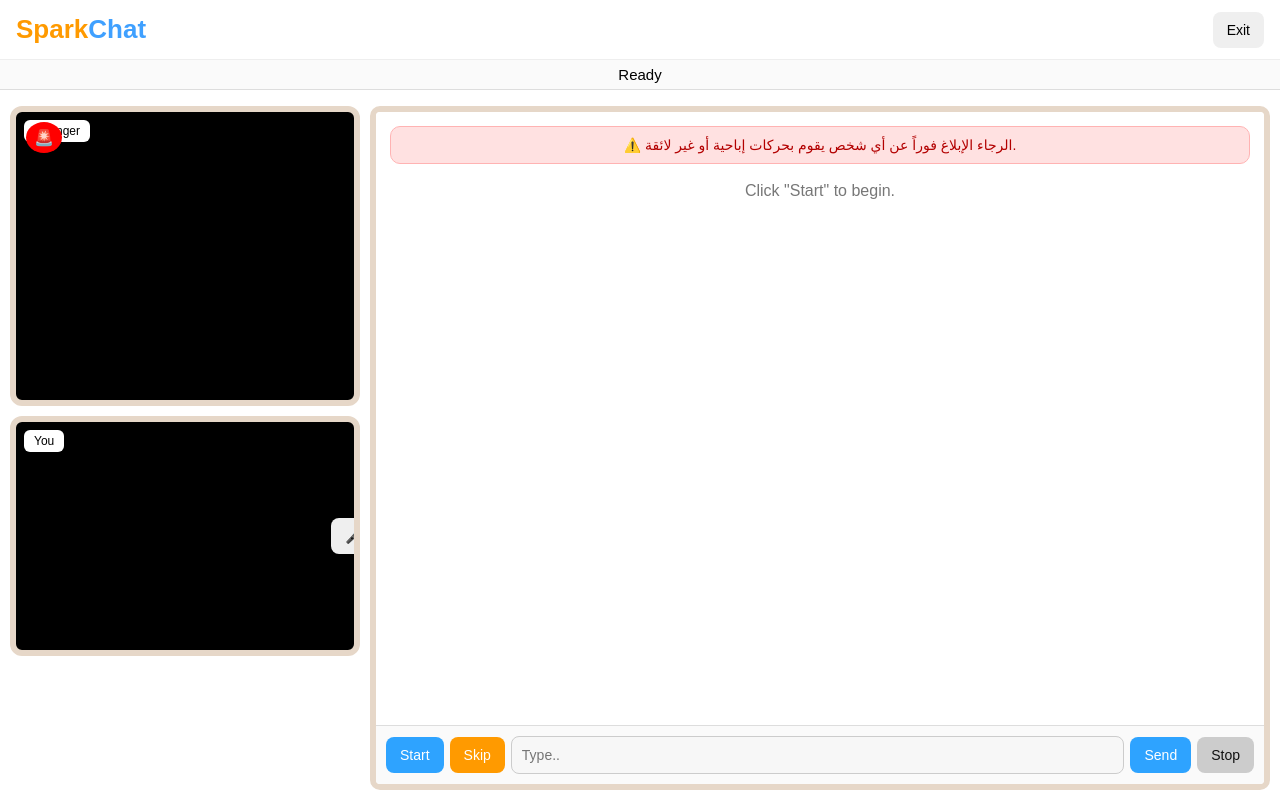
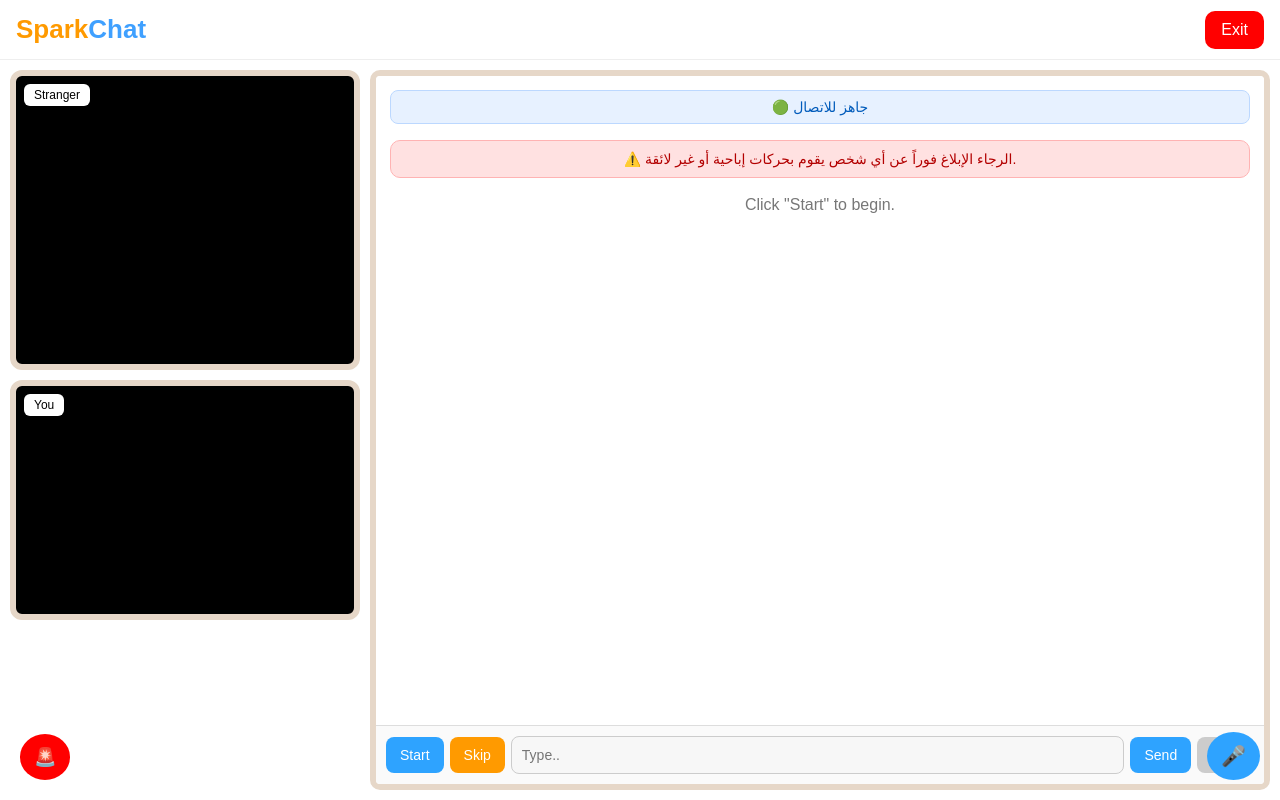
Before and after one commit to azerty197358/unomegle, a website: page video-chat-omegle/chat.html in a window 1280 px wide. Drawn offline with nearby package versions, Linux system fonts and the light colour scheme; no server answers.

Commit message:
Update chat.html

```diff
--- a/video-chat-omegle/chat.html
+++ b/video-chat-omegle/chat.html
@@ -11,6 +11,7 @@
       --light:#ffffff;
       --border:#e6d7c8;
     }
+
     *{box-sizing:border-box;margin:0;padding:0;}
     body{
       background:#fff;
@@ -36,17 +37,23 @@
     }
     .logo span{color:#3fa0ff;}
 
-    #status{
-      text-align:center;
-      padding:6px;
-      font-size:15px;
-      border-bottom:1px solid #ddd;
-      background:#fafafa;
+    /* زر الخروج أحمر */
+    #exitBtn{
+      background:red;
+      color:white;
+      padding:10px 16px;
+      border-radius:10px;
+      border:none;
+      cursor:pointer;
+      font-size:16px;
     }
+
+    /* إزالة شريط الحالة الأصلي */
+    #status{ display:none !important; }
 
     .stage{
       position:absolute;
-      top:96px;
+      top:60px;
       bottom:0;
       left:0;
       right:0;
@@ -111,21 +118,34 @@
       z-index:10;
     }
 
-    /* ⛔ زر الإبلاغ الأحمر الصغير */
+    /* زر الإبلاغ أسفل الشاشة */
     #reportBtn {
-      position:absolute;
-      top:10px;
-      left:10px;
+      position:fixed;
+      bottom:20px;
+      left:20px;
       background:red;
       color:#fff;
-      padding:6px 8px;
-      font-size:16px;
+      padding:12px 14px;
+      font-size:18px;
       border-radius:50%;
       cursor:pointer;
-      z-index:12;
+      z-index:1000;
     }
 
-    /* إزالة زر كتم الغريب بالكامل */
+    /* زر المايك أسفل الشاشة */
+    #micBtn {
+      position:fixed;
+      bottom:20px;
+      right:20px;
+      background:#2ea3ff;
+      color:#fff;
+      padding:12px 14px;
+      border-radius:50%;
+      font-size:20px;
+      cursor:pointer;
+      z-index:1000;
+    }
+
     .remote-mute-btn { display:none !important; }
 
     .right-col{
@@ -149,7 +169,18 @@
       gap:8px;
     }
 
-    /* ⚠️ رسالة التحذير */
+    /* منطقة حالة الاتصال الجديدة */
+    .connection-status {
+      background:#e7f1ff;
+      padding:8px;
+      border-radius:8px;
+      font-size:14px;
+      color:#005bbb;
+      text-align:center;
+      border:1px solid #bcd8ff;
+      margin-bottom:8px;
+    }
+
     .warning-msg {
       background:#ffe1e1;
       color:#b30000;
@@ -204,27 +235,6 @@
     #skipBtn{background:#ff9a00;color:#fff;}
     #stopBtn{background:#ccc;color:#111;}
 
-    @media(max-width:750px){
-      body{overflow:auto;}
-      .stage{
-        flex-direction:column;
-        overflow:auto;
-      }
-      .left-col{width:100%;}
-      .video-frame.top,
-      .video-frame.bottom{height:230px;}
-
-      .chat-input-row{flex-wrap:wrap;}
-      #startBtn,#skipBtn,#sendBtn,#stopBtn{
-        flex:1;
-        text-align:center;
-      }
-    }
-
-    @media(max-width:450px){
-      .video-frame.top,
-      .video-frame.bottom{height:200px;}
-    }
   </style>
 </head>
 
@@ -235,42 +245,30 @@
   <button class="exit-btn" id="exitBtn">Exit</button>
 </div>
 
-<div id="status">Ready</div>
-
 <div class="stage">
 
   <div class="left-col">
 
     <div class="video-frame top">
-
-      <!-- ⛔ زر الإبلاغ -->
-      <button id="reportBtn">🚨</button>
-
       <div class="video-label">Stranger</div>
       <video id="remoteVideo" autoplay playsinline></video>
-
       <div id="localSpinner"></div>
       <div id="remoteSpinner"></div>
-
-      <!-- تم إخفاء زر الميوت الخاص بالغريب -->
-      <button class="mute-btn remote-mute-btn">🔇</button>
-
     </div>
 
     <div class="video-frame bottom">
       <div class="video-label">You</div>
       <video id="localVideo" autoplay muted playsinline></video>
+    </div>
 
-      <!-- زر كتم المحلي فقط -->
-      <button id="micBtn" class="mute-btn" onclick="toggleMicrophone()">🎤</button>
-
-    </div>
   </div>
 
   <div class="right-col">
     <div class="chat-area" id="chatMessages">
 
-      <!-- ⚠️ رسالة تحذيرية -->
+      <!-- حالة الاتصال الجديدة -->
+      <div id="connectionState" class="connection-status">🟢 جاهز للاتصال</div>
+
       <div class="warning-msg">
         ⚠️ الرجاء الإبلاغ فوراً عن أي شخص يقوم بحركات إباحية أو غير لائقة.
       </div>
@@ -289,16 +287,21 @@
 
 </div>
 
+<!-- زر الإبلاغ أسفل الشاشة -->
+<button id="reportBtn">🚨</button>
+
+<!-- زر المايك أسفل الشاشة -->
+<button id="micBtn" onclick="toggleMicrophone()">🎤</button>
+
 <script src="/socket.io/socket.io.js"></script>
 <script src="script.js"></script>
 
 <script>
 document.getElementById("exitBtn").onclick = ()=>location.href="index.html";
 
-/* 🎯 زر الإبلاغ – يلتقط صورة للشاشتين */
 document.getElementById("reportBtn").onclick = async () => {
     try {
-        await captureReport(); // هذه الدالة تنفذ داخل script.js
+        await captureReport();
         alert("تم إرسال البلاغ بنجاح");
     } catch(e) {
         alert("حدث خطأ أثناء الإبلاغ");
```
